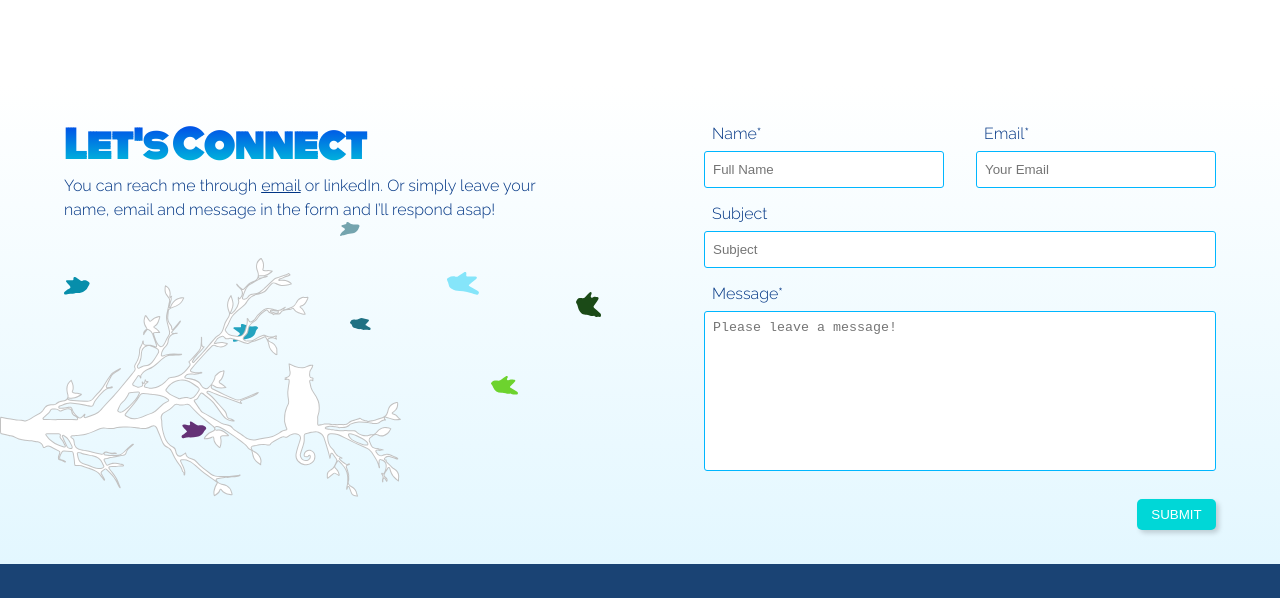
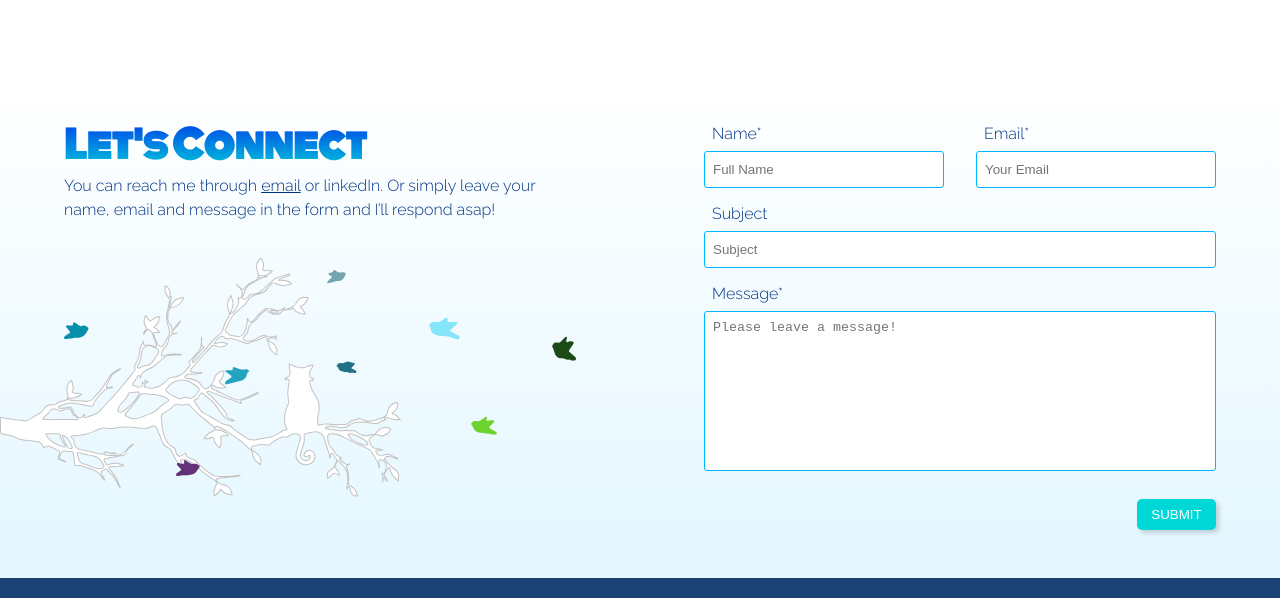
Before and after one commit to achowatt/11ty-my-website-blog, an Eleventy site: page src/index.njk in a window 1280 px wide. Shown: the part 2320-2918 px from the top of the page. Built offline with nearby package versions, Linux system fonts and the light colour scheme; Eleventy itself is replaced by a stand-in of ours; files that its build step writes are made by us from their sources.

Commit message:
svg reposition quick fix

```diff
--- a/assets/scss/layout/_contact.scss
+++ b/assets/scss/layout/_contact.scss
@@ -1,7 +1,7 @@
 #contact {
-    height:30rem;
     background-image: linear-gradient(to top, var(--themed-background-color), var(--main-background-color));
     display:flex;
+    padding-bottom:3rem;
     // left-side
     .content-container{
         width:40%;
@@ -12,6 +12,12 @@
             position: absolute;
             left:0;
             transform:translateY(15%);
+        }
+        svg{
+            width: 100%;
+            height: 100%;
+            position: relative;
+            top:3rem;
         }
     }
     //right-side
@@ -97,6 +103,10 @@
                 width:90%;
                 margin:auto;
             }
+
+            .tree {
+                width:70vw;
+            }
         }
         //right-side
         .contact-form {
```
Also changed, not shown: assets/css/styles.css, 1 other file.
